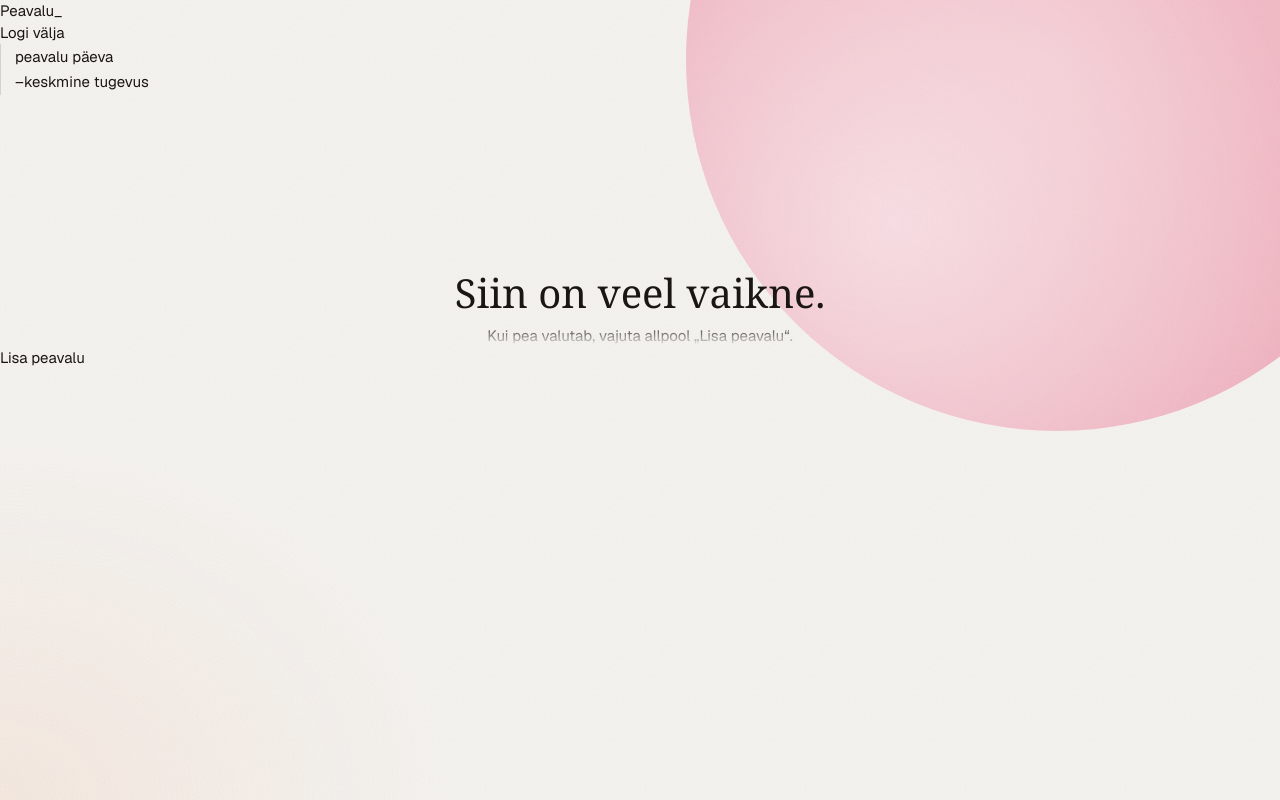
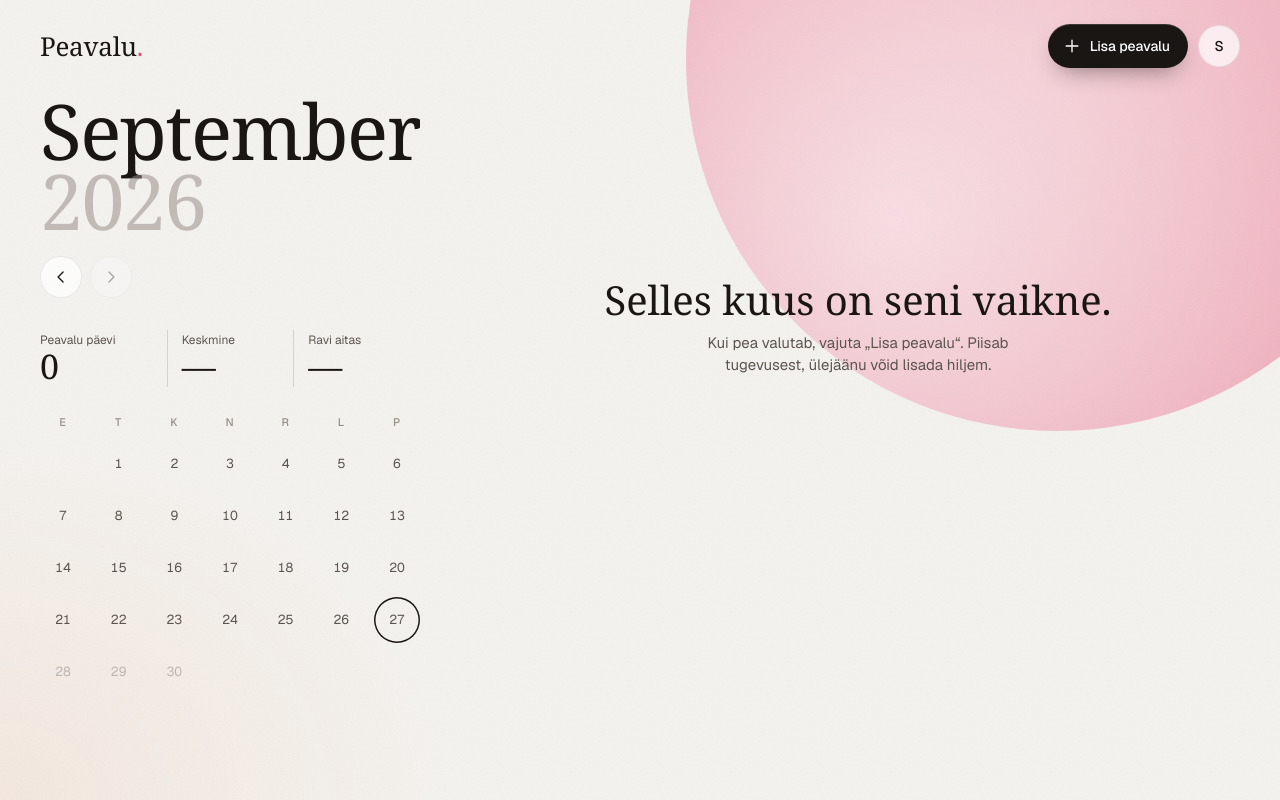
Before and after one commit to rasmus-antsi/peavalu., a Django app: page / in a window 1280 px wide. Run offline with Django 5.2, Linux system fonts and the light colour scheme; the visitor is signed in with stand-in values (Sample User, id 1); data that the repository does not hold is empty; some web fonts are replaced.

Commit message:
Redesign the log: serif month header, rhythm strip, desktop calendar
Phone: month, three stats and a per-day intensity strip above the
scrolling list, with a floating add button. Desktop: two panes with a
month calendar and top symptoms; entries flow into columns on wide and
ultrawide screens.

Co-Authored-By: Claude Opus 5.5 (1M context) <noreply@anthropic.com>

```diff
--- a/a_tracker/templates/a_tracker/entry_list.html
+++ b/a_tracker/templates/a_tracker/entry_list.html
@@ -3,77 +3,136 @@
 {% block body_class %}page-list{% endblock %}
 
 {% block app %}
-<div class="app">
-  <header class="topbar">
-    <span class="brand">Peavalu_</span>
-    <form method="post" action="{% url 'logout' %}">
-      {% csrf_token %}
-      <button type="submit" class="ghost-pill">Logi välja</button>
-    </form>
+<div class="shell shell--list">
+  <header class="bar">
+    <a class="wordmark" href="{% url 'entry_list' %}">Peavalu<span aria-hidden="true">.</span></a>
+
+    <a class="btn btn--primary add" href="{% url 'entry_create' %}">
+      <svg class="icon"><use href="#i-plus"/></svg>
+      <span>Lisa peavalu</span>
+      <kbd class="kbd">N</kbd>
+    </a>
+
+    <details class="menu">
+      <summary class="icon-btn" aria-label="Menüü">{{ user.get_username|slice:":1"|upper }}</summary>
+      <div class="menu__panel glass">
+        <p class="menu__who">{{ user.get_username }}</p>
+        <button type="button" class="menu__item only-fine" data-dialog-open="keys">Kiirklahvid <kbd>?</kbd></button>
+        {% if user.is_staff %}<a class="menu__item" href="{% url 'admin:index' %}">Andmete haldus</a>{% endif %}
+        <form method="post" action="{% url 'logout' %}">
+          {% csrf_token %}
+          <button type="submit" class="menu__item">Logi välja</button>
+        </form>
+      </div>
+    </details>
   </header>
 
-  <section class="month-card">
-    <div class="month-card__panel">
-      <p class="month-card__month">{{ today|date:"F" }}</p>
-      <p class="month-card__year">{{ today|date:"Y" }}</p>
-      <p class="month-card__today">{{ today|date:"l j." }}</p>
+  <aside class="overview">
+    <div class="month">
+      <h1 class="month__title">
+        <span class="month__name">{{ month|date:"F" }}</span>
+        <span class="month__year">{{ month|date:"Y" }}</span>
+      </h1>
+      <nav class="month__nav" aria-label="Kuud">
+        <a class="icon-btn" href="?kuu={{ prev_month|date:'Y-m' }}" aria-label="Eelmine kuu"><svg class="icon"><use href="#i-left"/></svg></a>
+        {% if next_month %}
+          <a class="icon-btn" href="?kuu={{ next_month|date:'Y-m' }}" aria-label="Järgmine kuu"><svg class="icon"><use href="#i-right"/></svg></a>
+        {% else %}
+          <span class="icon-btn is-disabled" aria-hidden="true"><svg class="icon"><use href="#i-right"/></svg></span>
+        {% endif %}
+      </nav>
     </div>
-    <div class="month-card__stats">
-      <div class="blob" aria-hidden="true"></div>
-      <p class="stat"><span class="stat__num">{{ month_days }}</span><span class="stat__label">{% if month_days == 1 %}peavalu päev{% else %}peavalu päeva{% endif %}</span></p>
-      <p class="stat"><span class="stat__num">{% if month_avg %}{{ month_avg|floatformat:1 }}{% else %}–{% endif %}</span><span class="stat__label">keskmine tugevus</span></p>
+
+    <dl class="stats">
+      <div class="stat">
+        <dt>Peavalu päevi</dt>
+        <dd>{{ headache_days }}</dd>
+      </div>
+      <div class="stat">
+        <dt>Keskmine</dt>
+        <dd>{% if avg_intensity %}{{ avg_intensity|floatformat:1 }}{% else %}—{% endif %}</dd>
+      </div>
+      <div class="stat">
+        <dt>Ravi aitas</dt>
+        <dd>{% if med_rated %}{{ med_helped }}<small>/{{ med_rated }}</small>{% else %}—{% endif %}</dd>
+      </div>
+    </dl>
+
+    {# Month rhythm: one bar per day, height = strongest headache that day #}
+    <div class="rhythm" aria-label="Kuu ülevaade">
+      <div class="rhythm__bars">
+        {% for d in days %}
+          <span class="rhythm__day{% if d.peak %} has-pain{% endif %}{% if d.is_today %} is-today{% endif %}{% if d.is_future %} is-future{% endif %}"
+                {% if d.peak %}style="--lvl: {{ d.peak }}" title="{{ d.day }}. — {{ d.peak }}/10"{% endif %}></span>
+        {% endfor %}
+      </div>
+      <div class="rhythm__scale"><span>1.</span><span>{{ days|length }}.</span></div>
     </div>
-  </section>
 
-  <main class="scroll" id="log">
-    {% regroup entries by date|date:"F Y" as months %}
-    {% for month in months %}
-      <h2 class="group-label">{{ month.grouper }}</h2>
-      <ul class="entries">
-        {% for e in month.list %}
-          <li>
-            <a class="entry" href="{% url 'entry_update' e.pk %}">
+    <div class="cal" aria-label="Kalender">
+      {% for w in "ETKNRLP" %}<span class="cal__wd">{{ w }}</span>{% endfor %}
+      {% for _ in leading_blanks %}<span></span>{% endfor %}
+      {% for d in days %}
+        {% if d.entry_id %}
+          <a class="cal__day has-pain{% if d.peak >= 6 %} is-strong{% endif %}{% if d.is_today %} is-today{% endif %}" href="#e-{{ d.entry_id }}" style="--lvl: {{ d.peak }}">{{ d.day }}</a>
+        {% else %}
+          <span class="cal__day{% if d.is_today %} is-today{% endif %}{% if d.is_future %} is-future{% endif %}">{{ d.day }}</span>
+        {% endif %}
+      {% endfor %}
+    </div>
+
+    {% if top_symptoms %}
+      <div class="top">
+        <p class="eyebrow">Sagedasemad tunnused</p>
+        <ul class="top__list">
+          {% for label, count in top_symptoms %}
+            <li><span>{{ label }}</span><span class="top__count">{{ count }}×</span></li>
+          {% endfor %}
+        </ul>
+      </div>
+    {% endif %}
+  </aside>
+
+  <main class="log scroll">
+    {% if entries %}
+      <ol class="entries">
+        {% for e in entries %}
+          <li id="e-{{ e.pk }}">
+            <a class="entry glass" href="{% url 'entry_update' e.pk %}">
               <div class="entry__date">
                 <span class="entry__day">{{ e.date|date:"j" }}</span>
-                <span class="entry__weekday">{{ e.date|date:"D" }}</span>
+                <span class="entry__wd" title="{{ e.date|date:'l' }}">{{ e.weekday_letter }}</span>
               </div>
+
               <div class="entry__body">
                 <p class="entry__meta">
-                  {% if e.start_time %}{{ e.start_time|time:"H:i" }}{% endif %}
-                  {% if e.start_time and e.duration_display %} · {% endif %}
-                  {% if e.duration_display %}{{ e.duration_display }}{% endif %}
-                  {% if not e.start_time and not e.duration_display %}Peavalu{% endif %}
+                  {% if e.start_time %}<span>{{ e.start_time|time:"H:i" }}</span>{% endif %}
+                  {% if e.duration_display %}<span>{{ e.duration_display }}</span>{% endif %}
+                  {% if not e.start_time and not e.duration_display %}<span class="is-quiet">Aeg märkimata</span>{% endif %}
                 </p>
                 {% with tags=e.character_labels|add:e.symptom_labels %}
-                  {% if tags %}
-                    <p class="entry__tags">{{ tags|join:", " }}</p>
-                  {% endif %}
+                  {% if tags %}<p class="entry__tags">{{ tags|join:" · " }}</p>{% endif %}
                 {% endwith %}
                 {% if e.medication_name %}
                   <p class="entry__med">
-                    {{ e.medication_name }}{% if e.dose_mg %} {{ e.dose_mg }} mg{% endif %}
-                    {% if e.was_effective is True %}<span class="tag tag--ok">aitas</span>{% elif e.was_effective is False %}<span class="tag">ei aidanud</span>{% endif %}
+                    <svg class="icon"><use href="#i-pill"/></svg>
+                    <span>{{ e.medication_name }}{% if e.dose_mg %} {{ e.dose_mg }} mg{% endif %}</span>
+                    {% if e.was_effective is True %}<span class="badge badge--ok">aitas</span>{% elif e.was_effective is False %}<span class="badge">ei aidanud</span>{% endif %}
                   </p>
                 {% endif %}
               </div>
-              <span class="level{% if e.intensity >= 6 %} level--strong{% endif %}" style="--lvl: {{ e.intensity }}">{{ e.intensity }}</span>
+
+              <span class="level{% if e.intensity >= 6 %} is-strong{% endif %}" style="--lvl: {{ e.intensity }}" aria-label="Tugevus {{ e.intensity }} / 10">{{ e.intensity }}</span>
             </a>
           </li>
         {% endfor %}
-      </ul>
-    {% empty %}
+      </ol>
+    {% else %}
       <div class="empty">
-        <p class="empty__title">Siin on veel vaikne.</p>
-        <p class="muted">Kui pea valutab, vajuta allpool „Lisa peavalu“.</p>
+        <p class="empty__title">{% if is_current_month %}Selles kuus on seni vaikne.{% else %}Selles kuus kirjeid pole.{% endif %}</p>
+        <p class="empty__text">Kui pea valutab, vajuta „Lisa peavalu“. Piisab tugevusest, ülejäänu võid lisada hiljem.</p>
       </div>
-    {% endfor %}
+    {% endif %}
   </main>
-
-  <footer class="bottombar">
-    <a class="cta" href="{% url 'entry_create' %}">
-      <span class="cta__label">Lisa peavalu</span>
-      <span class="cta__icon"><svg viewBox="0 0 24 24"><path d="M12 5v14M5 12h14"/></svg></span>
-    </a>
-  </footer>
 </div>
 {% endblock %}
```
